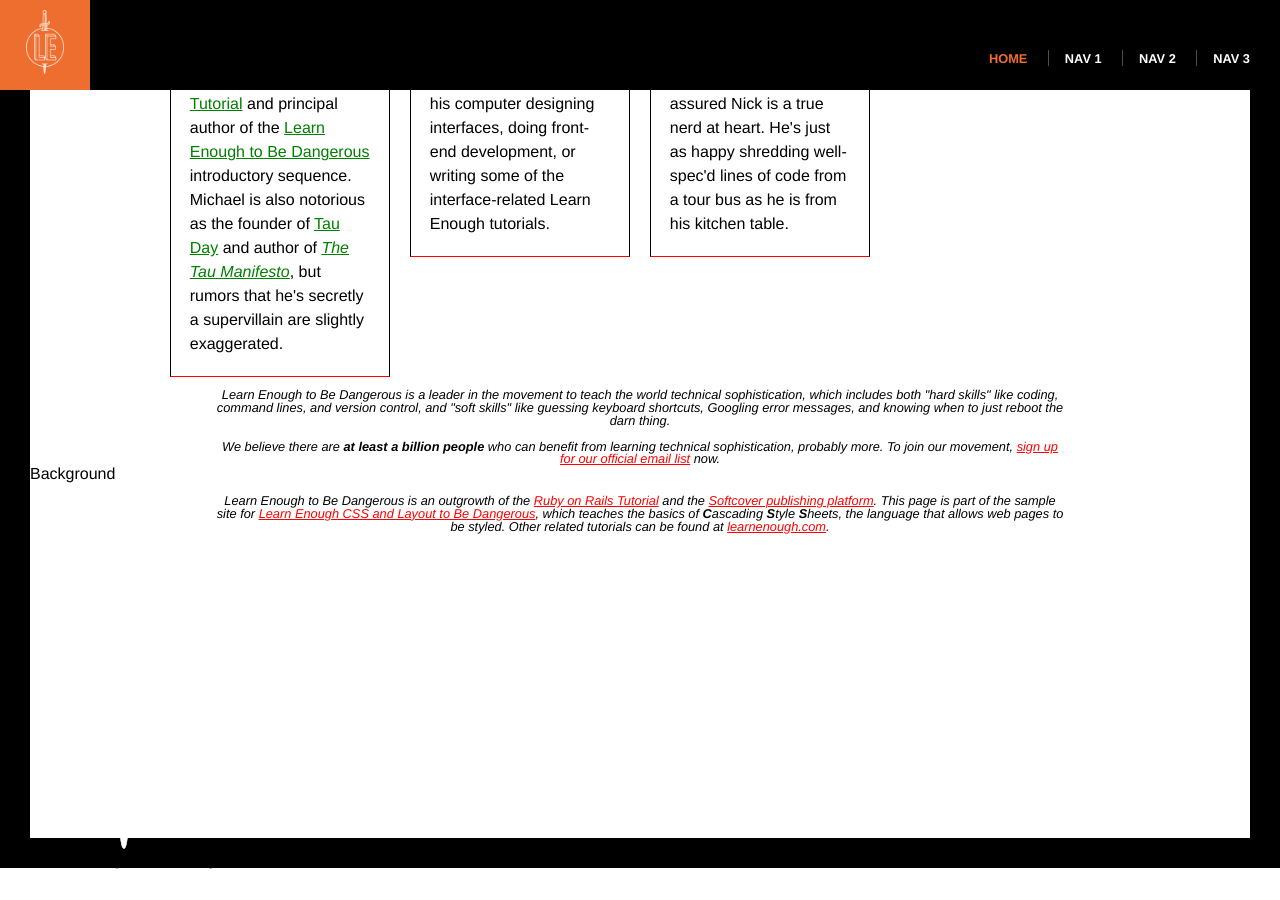
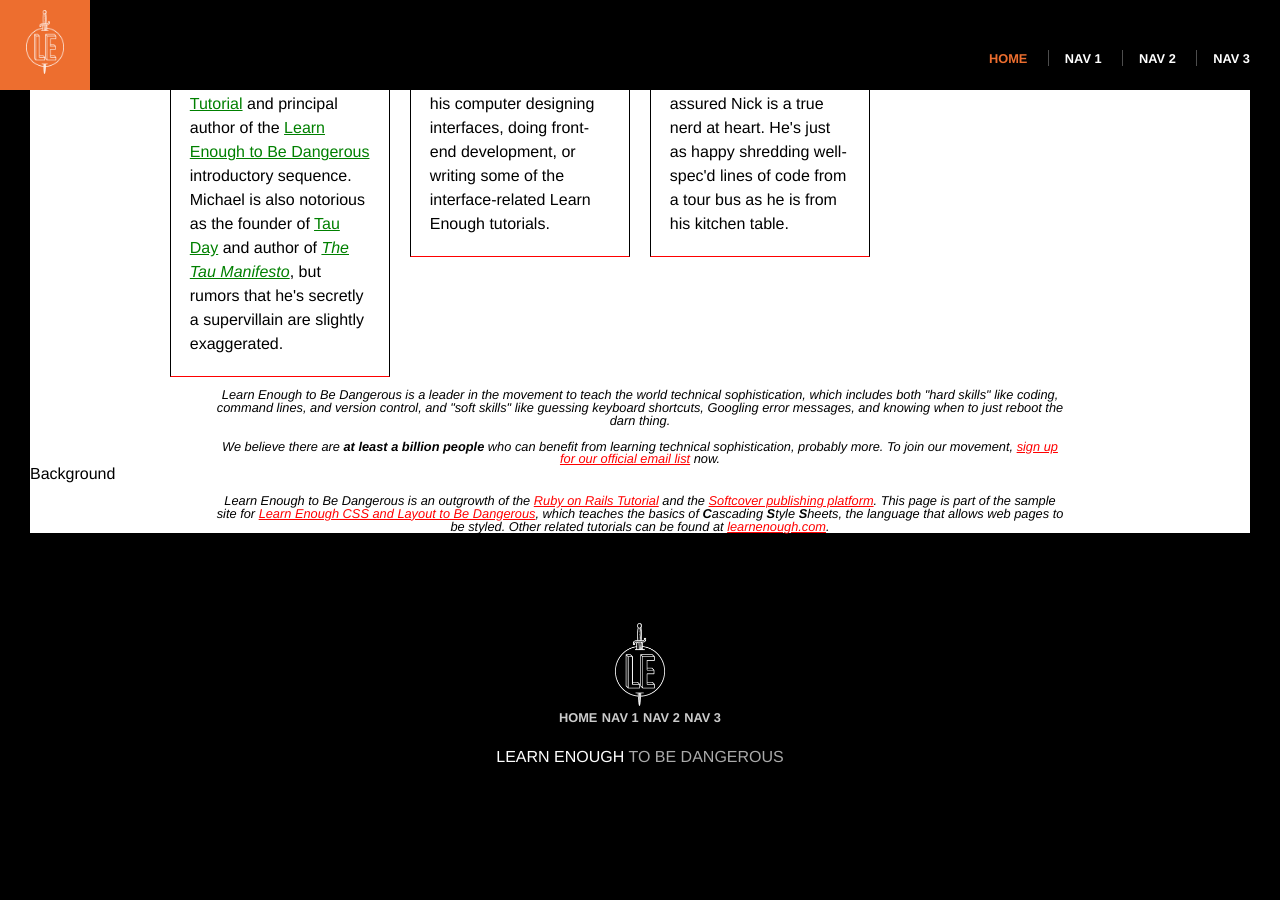
Before and after one commit to agakesik/full-website, a Jekyll site: the page built from index.html, in a window 1280 px wide and 900 px high, scrolled down 854 px. Built offline with Jekyll 4.4.1, drawn with Linux system fonts in a browser that asks for light colours; before the commit the page ends 1722 px from its top, so only the background shows below that.

Commit message:
FInish initial layout

```diff
--- a/_includes/footer.html
+++ b/_includes/footer.html
@@ -2,6 +2,9 @@
   <a class="footer-logo" href="/">
     <img src="/images/logo.png" alt="Learn Enough">
   </a>
+  <ul class="footer-nav nav-links">
+    {% include nav-links.html %}
+  </ul>
   <h3> Learn Enough <span>to Be Dangerous</span></h3>
 
 </footer>
--- a/_includes/header.html
+++ b/_includes/header.html
@@ -1,10 +1,7 @@
 <header class="header">
   <nav>
-    <ul class="header-nav">
-      <li><a href="/">Home</a></li>
-      <li><a href="#">Nav 1</a></li>
-      <li><a href="#">Nav 2</a></li>
-      <li><a href="#">Nav 3</a></li>
+    <ul class="header-nav nav-links">
+      {% include nav-links.html %}
     </ul>
   </nav>
   <a href="/" class="header-logo">
--- /dev/null
+++ b/_includes/nav-links.html
@@ -0,0 +1,5 @@
+
+  <li><a href="/">Home</a></li>
+  <li><a href="#">Nav 1</a></li>
+  <li><a href="#">Nav 2</a></li>
+  <li><a href="#">Nav 3</a></li>
--- a/css/main.css
+++ b/css/main.css
@@ -65,12 +65,15 @@ a {
 }
 .header-nav a {
   color: #fff;
+}
+.nav-links a{
   font-size: 0.8em;
+  text-decoration: none;
   font-weight: bold;
-  text-decoration: none;
   text-transform: uppercase;
 }
-.header-nav a:hover, .header-nav a:active{
+.nav-links a:hover,
+.nav-links a:active {
   color: #ed6e2f;
 }
 .header-nav > li:first-child a{
@@ -80,6 +83,29 @@ a {
   color: #fff;
 }
 
+/* FOOTER STYLES */
+.footer {
+  background-color: #000;
+  padding: 10vh 0 15vh;
+  text-align: center;
+}
+.footer-logo img {
+  width: 50px;
+}
+.footer h3 {
+  color: #fff;
+  padding-top: 1.5em;
+  text-transform: uppercase;
+}
+.footer h3 span {
+  color: #aaa;
+}
+.footer-nav li {
+  display: inline-block;
+}
+.footer-nav a {
+  color: #ccc;
+}
 
 /* HERO STYLES */
 .full-hero {
@@ -114,9 +140,6 @@ a {
   text-decoration: none;
   vertical-align: middle;
   width: 2.5em;
-}
-.social-link:hover, .social-links:active{
-  background-color: #8cbcd3;
 }
 
 /* BIO STYLES */
```
